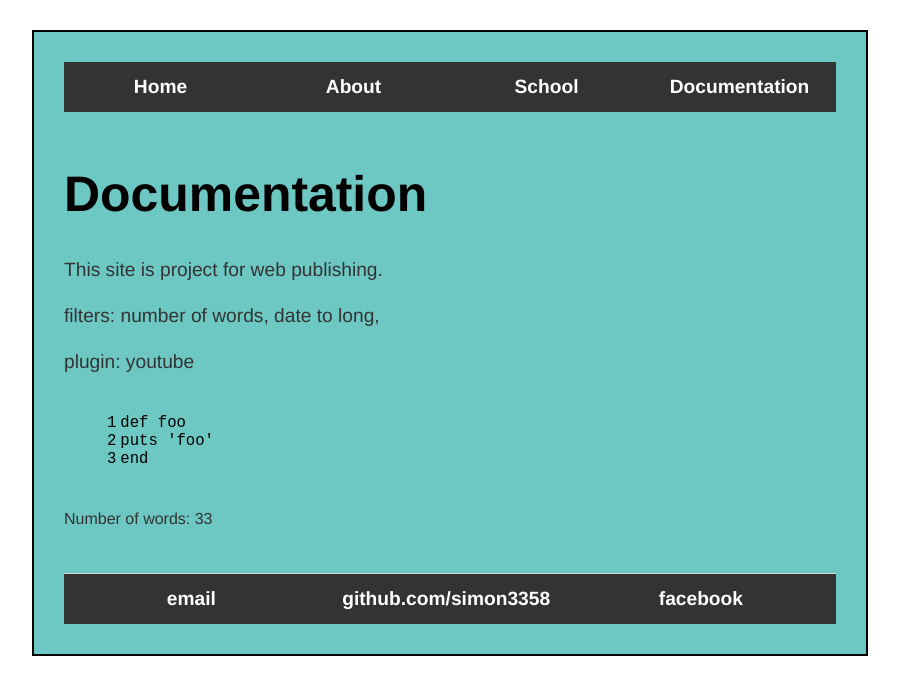
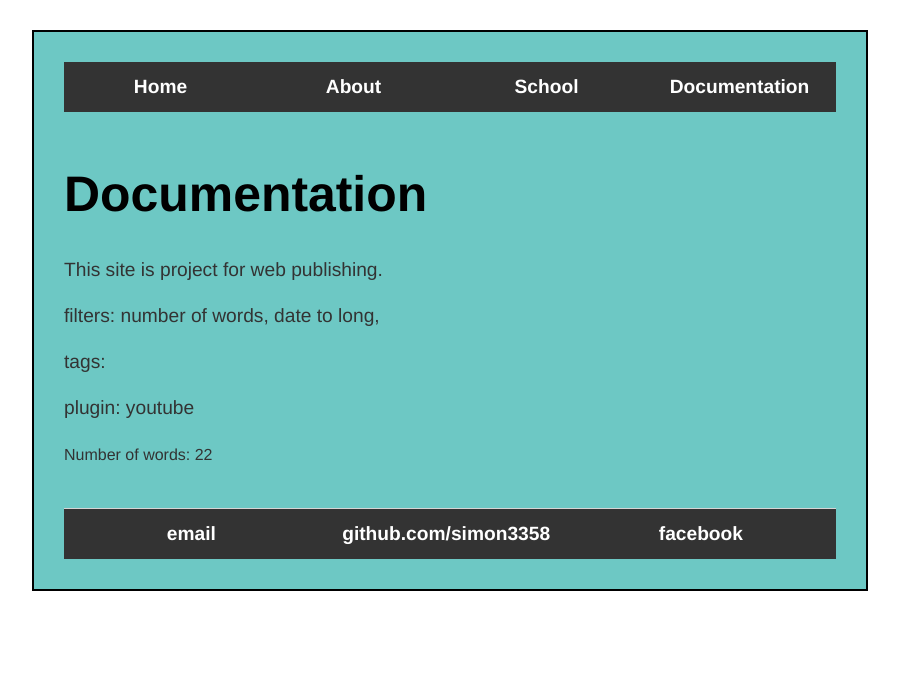
Before and after one commit to simon3358/simon3358.github.io, a Jekyll site: the page built from documentation/index.html, in a window 1280 px wide. Shown: the top 695 px of the page, without its empty margins (190-1089 px from the left). Built offline with Jekyll 4.4.1, drawn with Linux system fonts in a browser that asks for light colours.

Commit message:
delete shits

```diff
--- a/documentation/index.html
+++ b/documentation/index.html
@@ -5,10 +5,5 @@ title: Documentation
 <h1>{{ page.title }}</h1>
 <p>This site is project for web publishing.</p>
 <p>filters: number of words, date to long, </p>
+<p>tags: </p>
 <p>plugin: youtube</p>
-
-{% highlight ruby linenos %}
-def foo
-puts 'foo'
-end
-{% endhighlight %}
```
